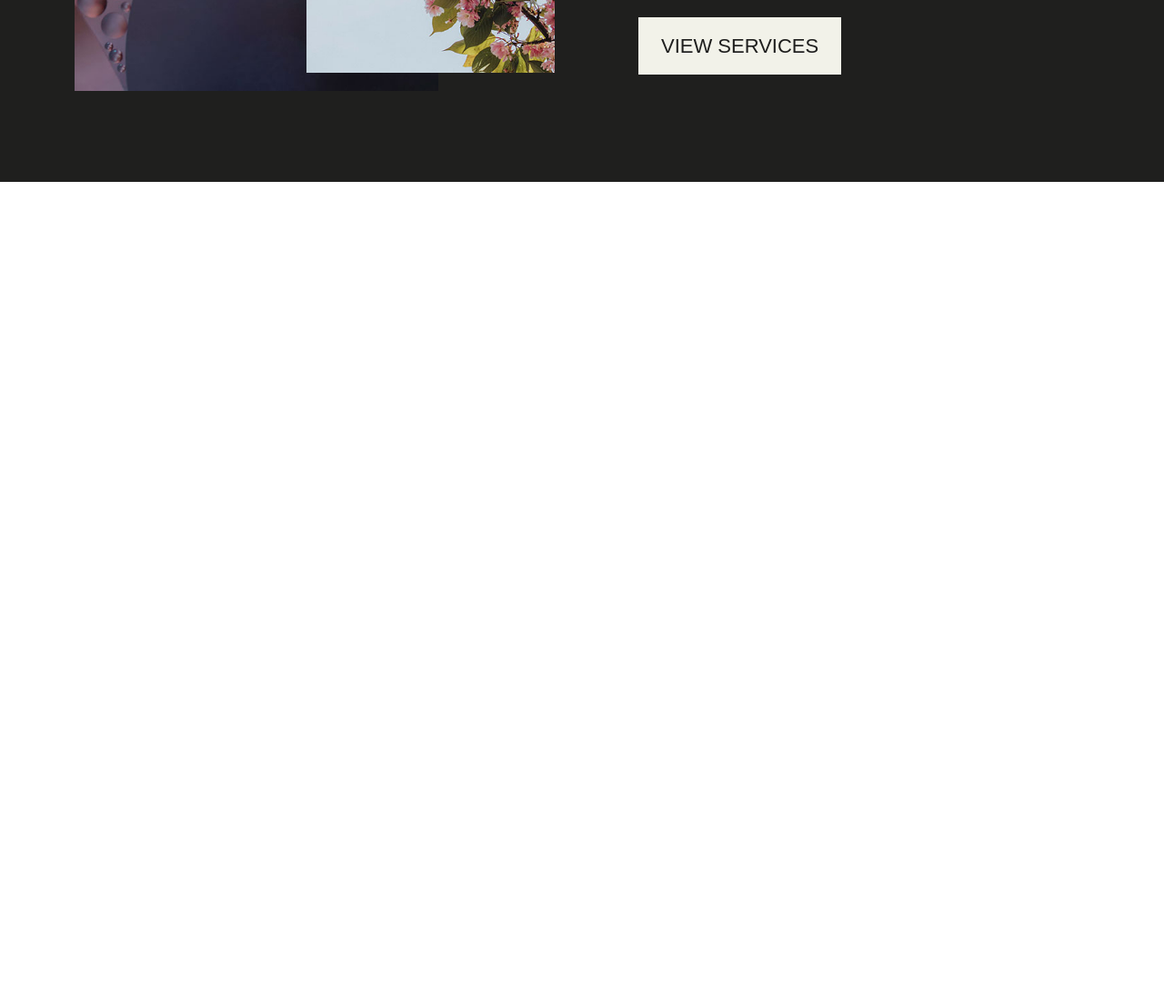
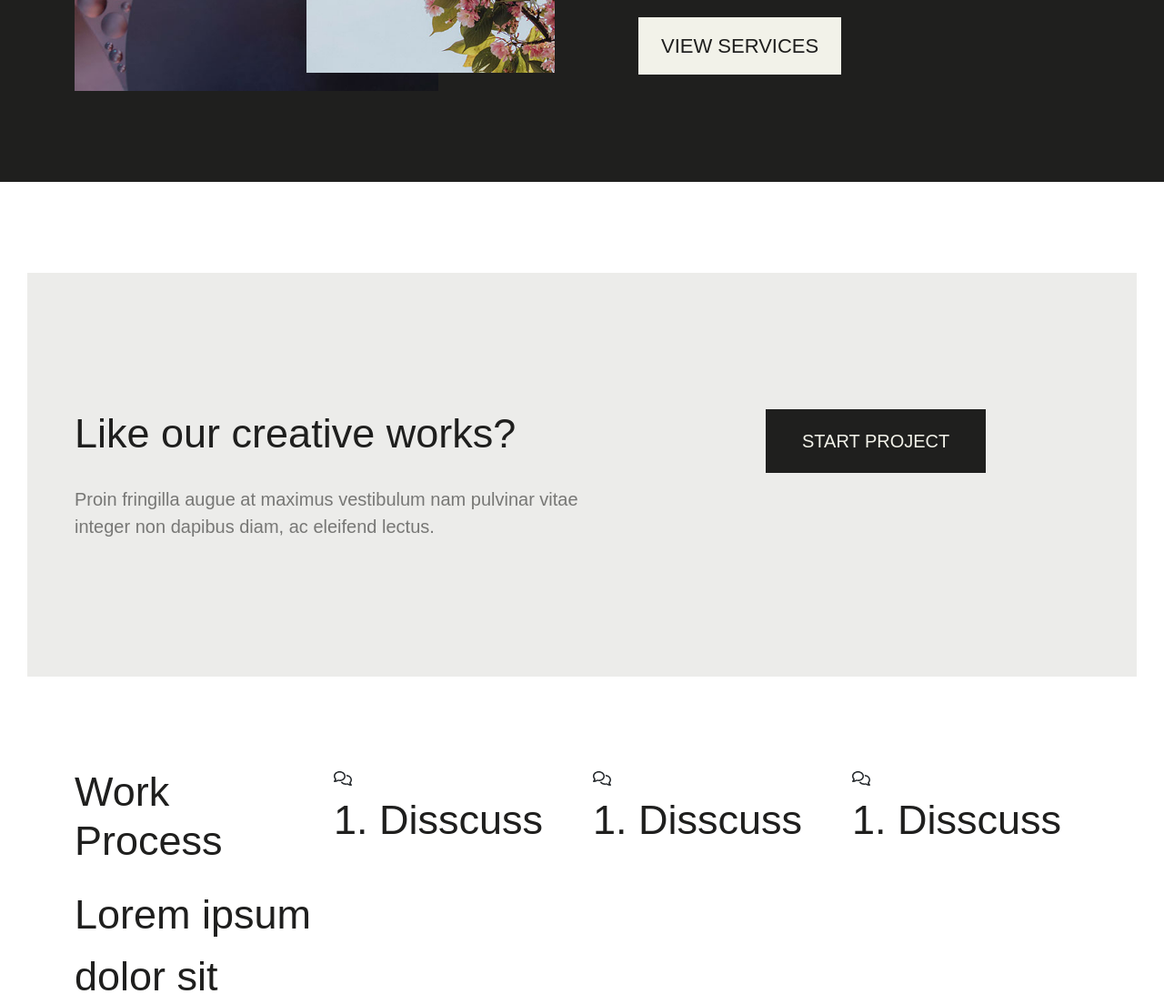
Before and after one commit to famim2002/rhythm, a plain HTML site: page index.html in a window 1280 px wide. Shown: the part 3635-4739 px from the top of the page at 91% size. Before the commit the page ends 3935 px from the top, so only its background shows below. Drawn offline with nearby package versions, Linux system fonts and the light colour scheme; a web font is replaced by a local one.

Commit message:
content change

```diff
--- a/css/style.css
+++ b/css/style.css
@@ -287,6 +287,9 @@ header {
   padding: 20px 0px;
 }
 
+
+
+
 /* :::::::<<<<<<<<<<    OUR_SERVICES  CSS END     >>>>>>>>>>:::::: */
 
 
@@ -347,11 +350,63 @@ header {
 /* :::::::<<<<<<<<<<   EXCLUSIVE   CSS END     >>>>>>>>>>:::::: */
 
 
-/* (((((((((((((((((     CSS START     )))))))))))))))) */
+/* (((((((((((((((((   CREATIVE  CSS START     )))))))))))))))) */
+
+#CREATIVE{
+  margin: 50px 30px 100px;
+  padding: 150px 0;
+  background-color: #ececea;
+}
+
+#CREATIVE h2{
+  font-size: 45px;
+  font-weight: 500;
+  font-family: var(--main_font);
+  color: var(--primary_color);
+  padding-bottom: 30px;
+}
+
+#CREATIVE p{
+  max-width: 600px;
+  font-size: 20px;
+  font-weight: 400;
+  font-family: var(--main_font);
+  color: var(--sceondry_color);
+
+}
+
+#CREATIVE a{
+  font-size: 20px;
+  font-weight: 400;
+  font-family: var(--main_font);
+  color: var(--fff_white);
+  background-color: var(--primary_color);
+  padding: 20px 40px;
+}
 
 
+/* :::::::<<<<<<<<<<   CREATIVE   CSS END     >>>>>>>>>>:::::: */
 
-/* :::::::<<<<<<<<<<      CSS END     >>>>>>>>>>:::::: */
+
+/* (((((((((((((((((   PROCESS  CSS START     )))))))))))))))) */
+
+.process_content h2{
+  font-size: 45px;
+  font-weight: 500;
+  font-family: var(--main_font);
+  color: var(--primary_color);
+  padding-bottom: 20px;
+}
+
+.process_content p{
+  font-size: 45px;
+  font-weight: 500;
+  font-family: var(--main_font);
+  color: var(--primary_color);
+  padding-bottom: 20px;
+}
+
+/* :::::::<<<<<<<<<<    PROCESS  CSS END     >>>>>>>>>>:::::: */
 
 
 /* (((((((((((((((((     CSS START     )))))))))))))))) */
@@ -394,10 +449,3 @@ header {
 
 
 /* :::::::<<<<<<<<<<      CSS END     >>>>>>>>>>:::::: */
-
-
-/* (((((((((((((((((     CSS START     )))))))))))))))) */
-
-
-
-/* :::::::<<<<<<<<<<      CSS END     >>>>>>>>>>:::::: */
--- a/index.html
+++ b/index.html
@@ -185,6 +185,7 @@
         <div class="col-md-4 col-lg-4">
           <div class="service_card">
             <div class="card_icon">
+
               <i class="fa-solid fa-tv fa-bounce"></i>
             </div>
             <h3>Web Design</h3>
@@ -280,21 +281,62 @@
 
 
 
+  <!--(((((((((((((((((    CREATIVE  HTML START     ))))))))))))))))) -->
+
+<section id="CREATIVE">
+  <div class="container">
+    <div class="row">
+      <div class="col-sm-8 col-md-8 col-lg-8">
+        <h2> Like our creative works?</h2>
+        <p>Proin fringilla augue at maximus vestibulum nam pulvinar vitae integer non dapibus diam, ac eleifend lectus.</p>
+      </div>
+      <div class="col-sm-4 col-md-4 col-lg-4">
+        <a href="#">START PROJECT</a>
+      </div>
+    </div>
+  </div>
+</section>
 
 
-  <!--(((((((((((((((((      HTML START     ))))))))))))))))) -->
+  <!-- <<<<<<<<<<<<<<<<    CREATIVE  HTML END     >>>>>>>>>>>>>>>> -->
+
+  <!--(((((((((((((((((    PROCESS  HTML START     ))))))))))))))))) -->
+
+<section id="PROCESS">
+  <div class="container">
+    <div class="row">
+      <div class="col-sm-3 col-md-3 col-lg-3">
+        <div class="process_content">
+          <h2>Work Process</h2>
+        <p>Lorem ipsum dolor sit amet casume adipisin elit. In maximus ligula semper metus pellentesque mattis. Maecenas volutpat, diam enim.</p>
+        </div>
+      </div>
+      <div class="col-sm-3 col-md-3 col-lg-3">
+        <div class="process_content">
+          <i class="fa-regular fa-comments"></i>
+          <p>1. Disscuss</p>
+        </div>
+      </div>
+      <div class="col-sm-3 col-md-3 col-lg-3">
+        <div class="process_content">
+          <i class="fa-regular fa-comments"></i>
+          <p>1. Disscuss</p>
+        </div>
+
+      </div>
+      <div class="col-sm-3 col-md-3 col-lg-3">
+        <div class="process_content">
+          <i class="fa-regular fa-comments"></i>
+          <p>1. Disscuss</p>
+        </div>
+      </div>
+
+    </div>
+  </div>
+</section>
 
 
-
-
-  <!-- <<<<<<<<<<<<<<<<      HTML END     >>>>>>>>>>>>>>>> -->
-
-  <!--(((((((((((((((((      HTML START     ))))))))))))))))) -->
-
-
-
-
-  <!-- <<<<<<<<<<<<<<<<      HTML END     >>>>>>>>>>>>>>>> -->
+  <!-- <<<<<<<<<<<<<<<<    PROCESS  HTML END     >>>>>>>>>>>>>>>> -->
 
 
 
```
